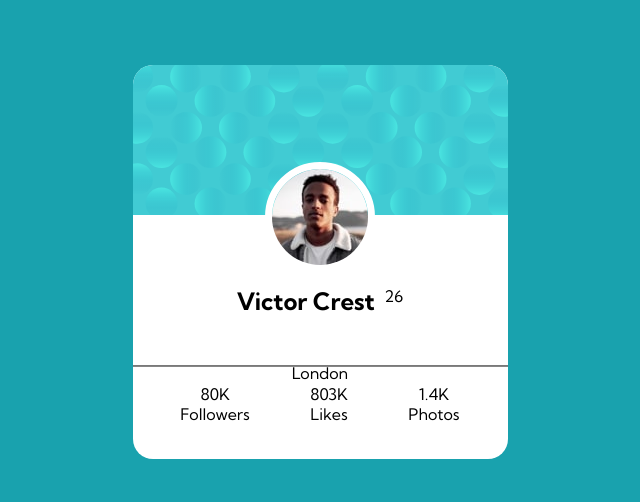
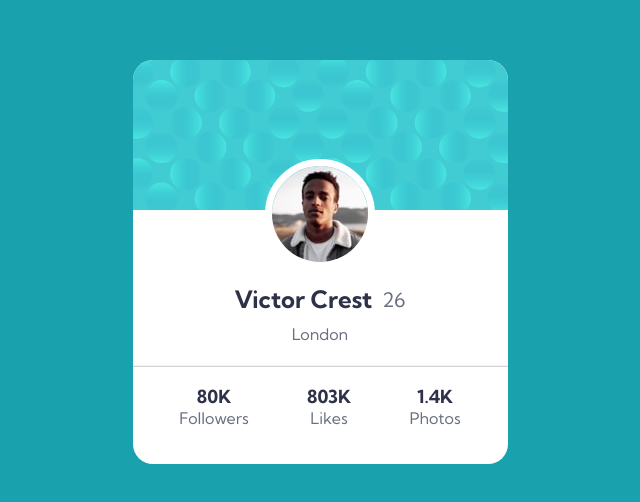
Before and after one commit to shuamamine/profile-card-component, a plain HTML site: page index.html in a window 1280 px wide. Shown: the part 138-640 px from the top of the page, without its empty margins (320-960 px from the left). Drawn offline with Linux system fonts and the light colour scheme.

Commit message:
container fixed

```diff
--- a/index.html
+++ b/index.html
@@ -29,14 +29,17 @@
       <div class="image">
       <img src="./images/image-victor.jpg" alt="" id="a" /></div>
       <div class="profile">
+        <div id="a">
         <h2>Victor Crest</h2>
-        <span>26</span>
+        <p id="c">26</p>
       </div>
       <p class="city">London</p>
+      </div>
+
       <div class="stats">
-        <div class="a"> 80K <p>Followers </p></div>
-        <div class="b"> 803K <p>Likes</p></div>
-        <div class="c">1.4K <p>Photos</p></div>
+        <div class="a"> 80K <p id="b">Followers </p></div>
+        <div class="b"> 803K <p id="b">Likes</p></div>
+        <div class="c">1.4K <p id="b">Photos</p></div>
       </div>
     </div>
     <!-- <div class="attribution">
--- a/style.css
+++ b/style.css
@@ -44,22 +44,30 @@ body {
 .profile{
     display: flex;
     justify-content: center;
-    /* flex-direction: column; */
+    flex-direction: column;
+    align-items: center;
     gap: 10px;
     width: 100%;
-    transform: translateY(-157%);
+    transform: translateY(-67%);
 }
 h2{
-  align-items: center;
+  color: hsl(229, 23%, 23%);
+}
+#a{
+display: flex;
+justify-content: center;
+align-items: center;
+gap: 10px;
+}
+#c{
+  font-size: 20px;
+  color: hsl(227, 10%, 46%);
 }
 .city{
-  display: flex;
-  justify-content: center;
-  align-items: center;
-  flex-direction: row;
+  color: hsl(227, 10%, 46%);
 }
 .stats{
-    border-top: 1px solid #000;
+    border-top: 1px solid hsl(227, 10%, 46%,0.4);
     display: flex;
     justify-content: space-around;
     align-items: center;
@@ -70,4 +78,12 @@ h2{
 }
 .a, .b, .c{
     text-align: center;
+    font-weight: 700;
+    font-size: 18px;
+    color: hsl(229, 23%, 23%)
 }
+#b{
+  font-weight: 400;
+  color: hsl(227, 10%, 46%);
+  font-size: 16px;
+}
```
